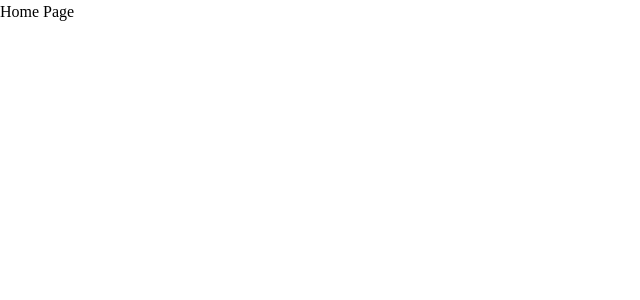
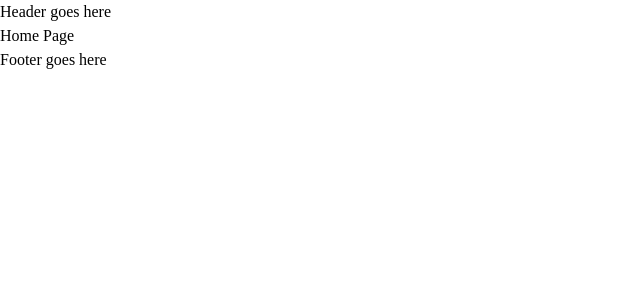
Before and after one commit to ishmaell/flatplan-task, a React (Create React App) app: page / in a window 1280 px wide. Shown: the top 300 px of the page, without its empty margins (0-640 px from the left). Built offline with nearby package versions, Linux system fonts and the light colour scheme.

Commit message:
chore: create root layout

```diff
--- /dev/null
+++ b/src/components/layout/root.tsx
@@ -0,0 +1,16 @@
+import { Fragment } from 'react';
+import { Outlet } from 'react-router-dom';
+
+const Root = () => {
+  return (
+    <Fragment>
+      <header>Header goes here</header>
+      <main>
+        <Outlet />
+      </main>
+      <footer>Footer goes here</footer>
+    </Fragment>
+  );
+};
+
+export default Root;
--- a/src/components/unauthenticated-router.tsx
+++ b/src/components/unauthenticated-router.tsx
@@ -1,10 +1,18 @@
 import { createBrowserRouter, RouterProvider } from 'react-router-dom';
+import Root from './layout/root';
 import Home from '../routes/home';
 
 const router = createBrowserRouter([
   {
     path: '/',
-    element: <Home />,
+    element: <Root />,
+    children: [
+      {
+        index: true,
+        path: '/',
+        element: <Home />,
+      },
+    ],
   },
 ]);
 
--- a/src/routes/home.tsx
+++ b/src/routes/home.tsx
@@ -1,7 +1,7 @@
 import React from 'react';
 
 const Home = () => {
-  return <div>Home Page</div>;
+  return <section>Home Page</section>;
 };
 
 export default Home;
```
